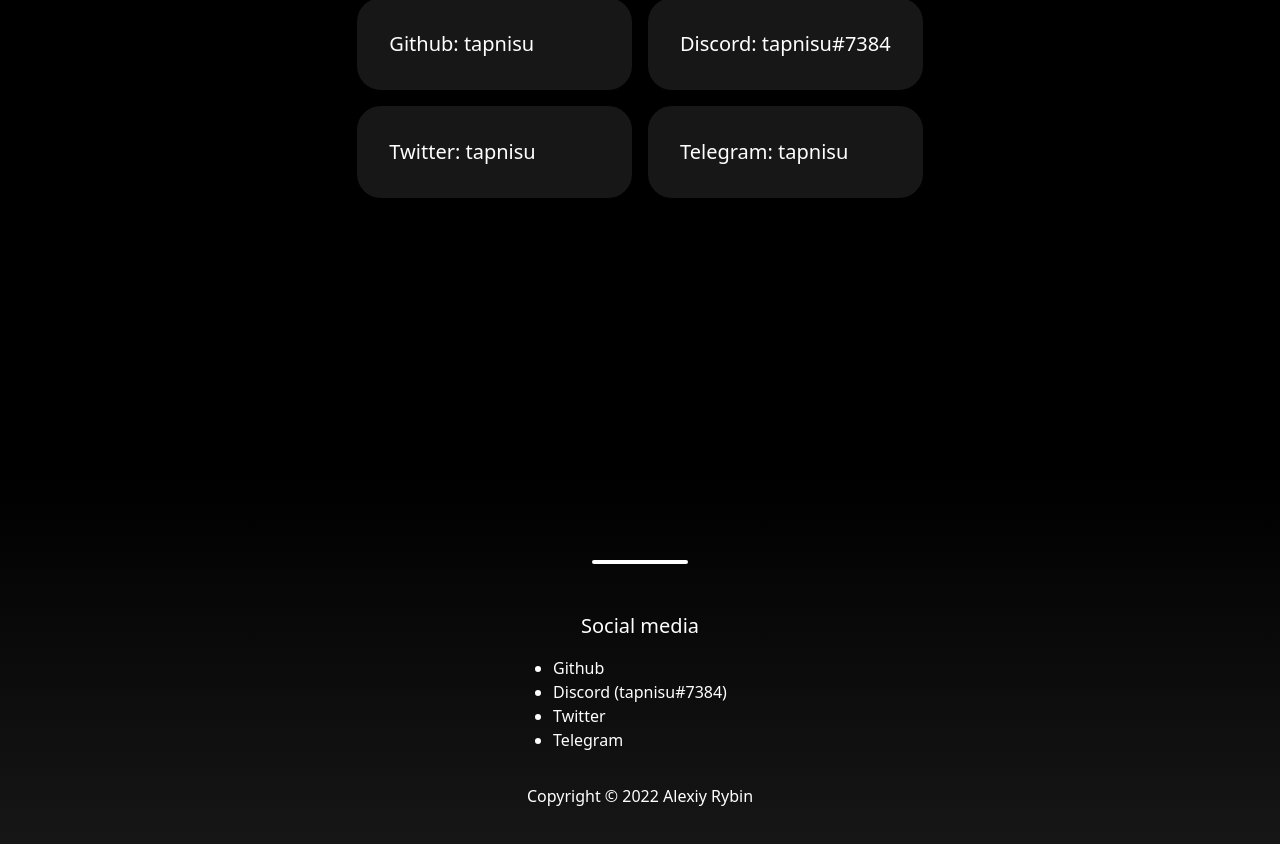
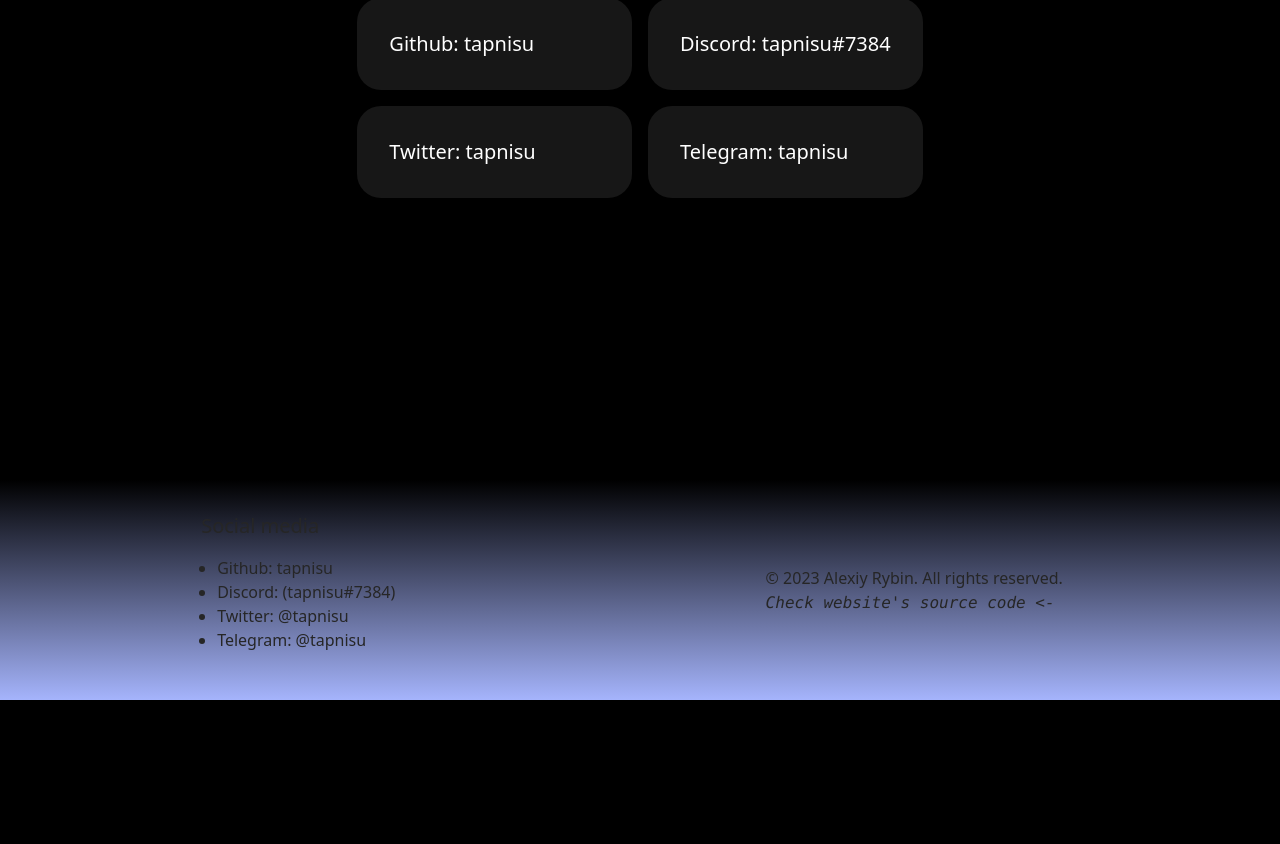
Before and after one commit to tapnisu/tapni.su, a Next.js app: page /contact in a window 1280 px wide. Shown: the part 384-1228 px from the top of the page. After the commit the page ends 1084 px from the top, so only its background shows below. Built offline with nearby package versions, Linux system fonts and the light colour scheme.

Commit message:
Update footer

```diff
--- a/components/Footer.tsx
+++ b/components/Footer.tsx
@@ -1,27 +1,40 @@
-import Link from "next/link";
-
 const Footer = () => {
 	return (
-		<footer className="bg-gradient-to-b from-transparent to-neutral-900 flex flex-col items-center p-8">
-			<div className="mx-auto w-24 h-1 my-12 bg-white rounded-full"></div>
-			<h2 className="text-xl">Social media</h2>
-			<ul className="list-disc p-4">
-				<li>
-					<Link href="https://github.com/tapnisu">Github</Link>
-				</li>
-				<li>
-					<Link href="https://discord.com/users/586128640136445964">
-						Discord (tapnisu#7384)
-					</Link>
-				</li>
-				<li>
-					<Link href="https://twitter.com/tapnisu">Twitter</Link>
-				</li>
-				<li>
-					<Link href="https://t.me/tapnisu">Telegram</Link>
-				</li>
-			</ul>
-			<h3 className="p-4">Copyright © 2022 Alexiy Rybin</h3>
+		<footer className="text-neutral-800 dark:text-neutral-400 bg-gradient-to-b from-transparent to-indigo-300 dark:to-neutral-900 flex flex-row flex-wrap items-center justify-around p-8 w-full">
+			<div>
+				<h2 className="text-xl">Social media</h2>
+				<ul className="p-4 list-disc">
+					{[
+						{ name: "Github: tapnisu", url: "https://github.com/tapnisu" },
+						{
+							name: "Discord: (tapnisu#7384)",
+							url: "https://discord.com/users/586128640136445964"
+						},
+						{ name: "Twitter: @tapnisu", url: "https://twitter.com/tapnisu" },
+						{ name: "Telegram: @tapnisu", url: "https://t.me/tapnisu" }
+					]?.map((info: { name: string; url: string }) => (
+						<li key={info.name}>
+							<a
+								href={info.url}
+								className="hover:text-indigo-600 hover:dark:text-indigo-400 transition-colors"
+							>
+								{info.name}
+							</a>
+						</li>
+					))}
+				</ul>
+			</div>
+
+			<h3 className="p-4">
+				© 2023 Alexiy Rybin. All rights reserved.
+				<br />
+				<a
+					href="https://github.com/tapnisu/website"
+					className="font-mono italic hover:text-indigo-600 hover:dark:text-indigo-400 transition-colors"
+				>
+					Check website{"'"}s source code {"<-"}
+				</a>
+			</h3>
 		</footer>
 	);
 };
```
